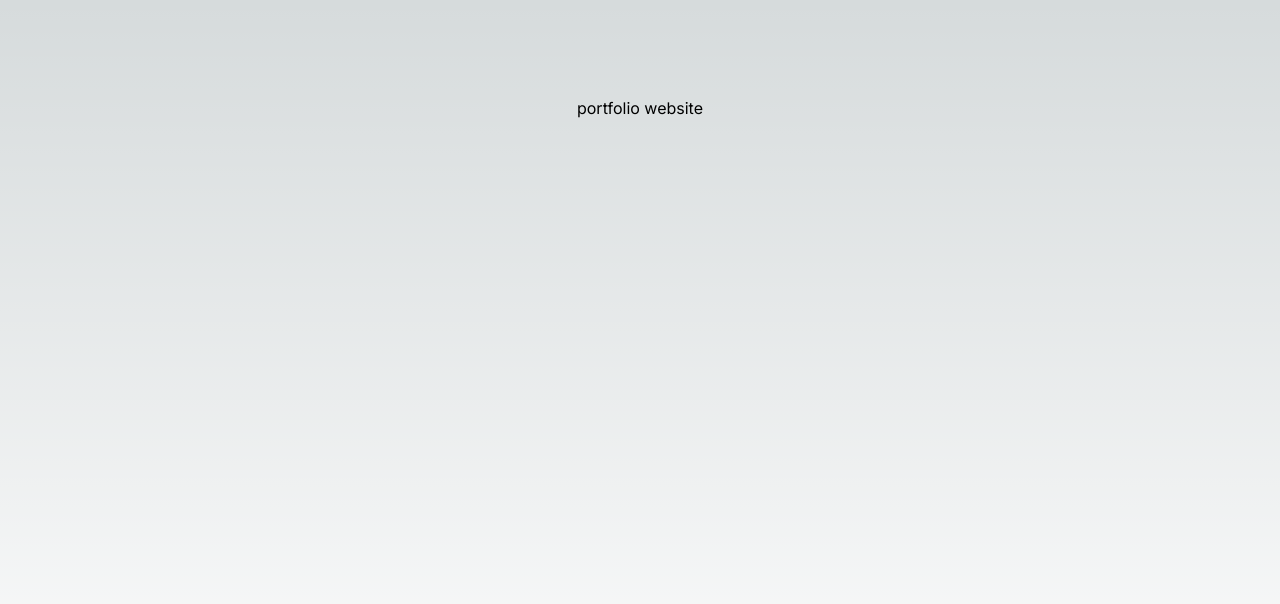
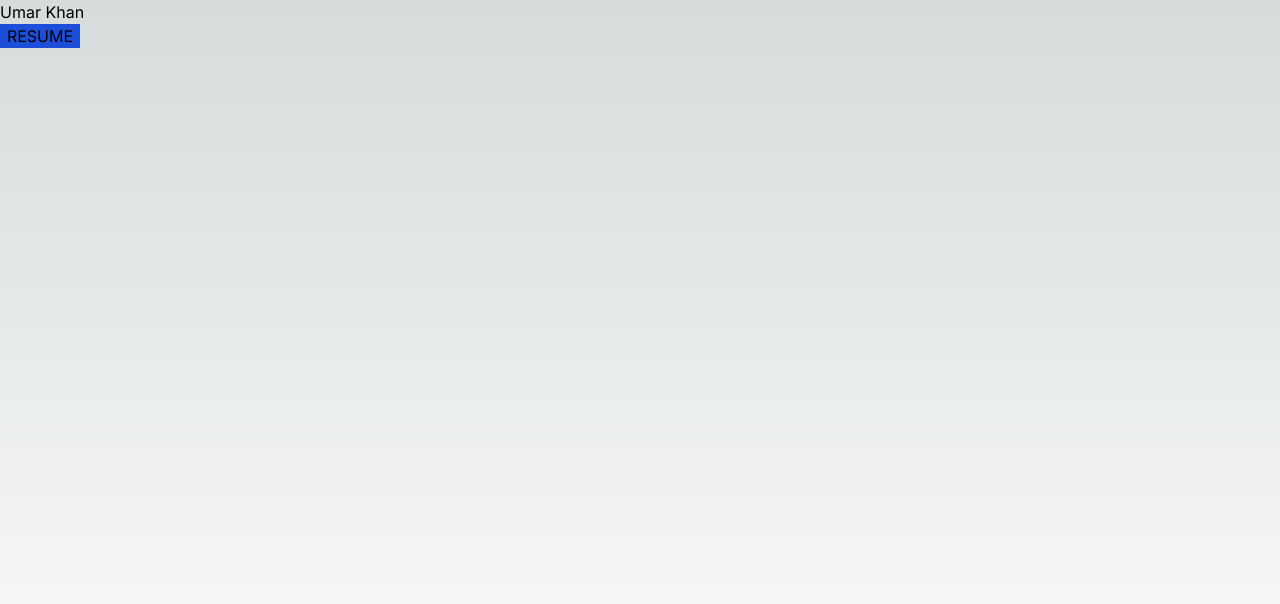
Before and after one commit to Muhammad-Umar-Khan/portfolio, a Next.js app: page / in a window 1280 px wide. Shown: the top 604 px of the page. Built offline with nearby package versions, Linux system fonts and the light colour scheme.

Commit message:
working on navbar

```diff
--- a/app/page.js
+++ b/app/page.js
@@ -2,8 +2,18 @@ import Image from "next/image";
 
 export default function Home() {
   return (
-    <main className="flex min-h-screen flex-col items-center justify-between p-24">
-      <h1>portfolio website</h1>
+    <main>
+      <section className="min-h-screen">
+        <nav>
+          <h1>Umar Khan</h1>
+          <ul>
+            <li></li>
+            <li className="bg-blue-700 w-20 text-center">
+              <a href="#">RESUME</a>
+            </li>
+          </ul>
+        </nav>
+      </section>
     </main>
   );
 }
```
